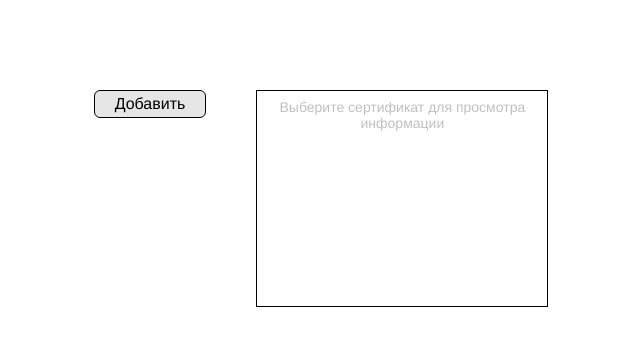
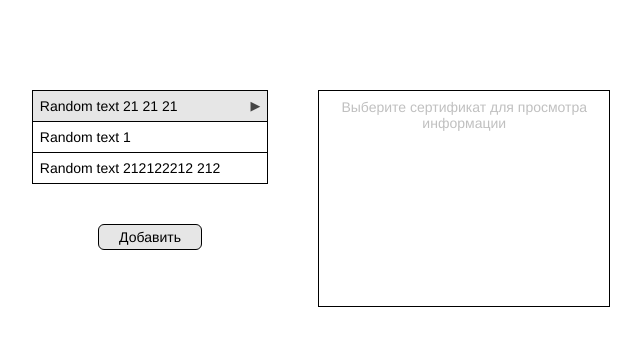
Before and after one commit to itmor/cer-app, a website built with webpack: page build/index.html in a window 1280 px wide. Shown: the whole page, without its empty margins (319-960 px from the left). Built offline with nearby package versions, Linux system fonts and the light colour scheme.

Commit message:
add static cer list state

```diff
--- a/resources/scss/modules/_app.scss
+++ b/resources/scss/modules/_app.scss
@@ -7,12 +7,63 @@
         margin-top: 90px;
 
         .left {
+            display: flex;
+            flex-direction: column;
+            align-items: center;
             margin-right: 50px;
+
+            .cer-list {
+                border: 1px solid $color-primary;
+                margin-bottom: 40px;
+                visibility: hidden;
+
+                .item {
+                    display: flex;
+                    border-bottom: 1px solid $color-primary;
+                    padding: 7px;
+                    align-items: center;
+                    visibility: hidden;
+
+                    .text {
+                        font: 400 0.875rem $font-primary;
+                    }
+
+                    .icon {
+                        display: flex;
+                        margin: 0 0 0 auto;
+                        padding-left: 30px;
+                        font-size: 0.8rem;
+                        color: #444444;
+                        visibility: hidden;
+                    }
+
+                    &:last-child {
+                        border: none;
+                    }
+                }
+
+                .item.active {
+                    visibility: visible;
+                    background-color: $color-secondary;
+
+                    .icon {
+                        visibility: visible;
+                    }
+                }
+
+                .item.not-active {
+                    visibility: visible;
+                }
+            }
+
+            .cer-list.active {
+                visibility: visible;
+            }
 
             .btn-add {
                 background-color: $color-secondary;
                 border: 1px solid $color-primary;
-                font: 400 1rem $font-primary;
+                font: 400 0.875rem $font-primary;
                 padding: 4px 20px;
                 border-radius: 6px;
                 cursor: pointer;
```
Also changed, not shown: build/index.html, build/style.css.
